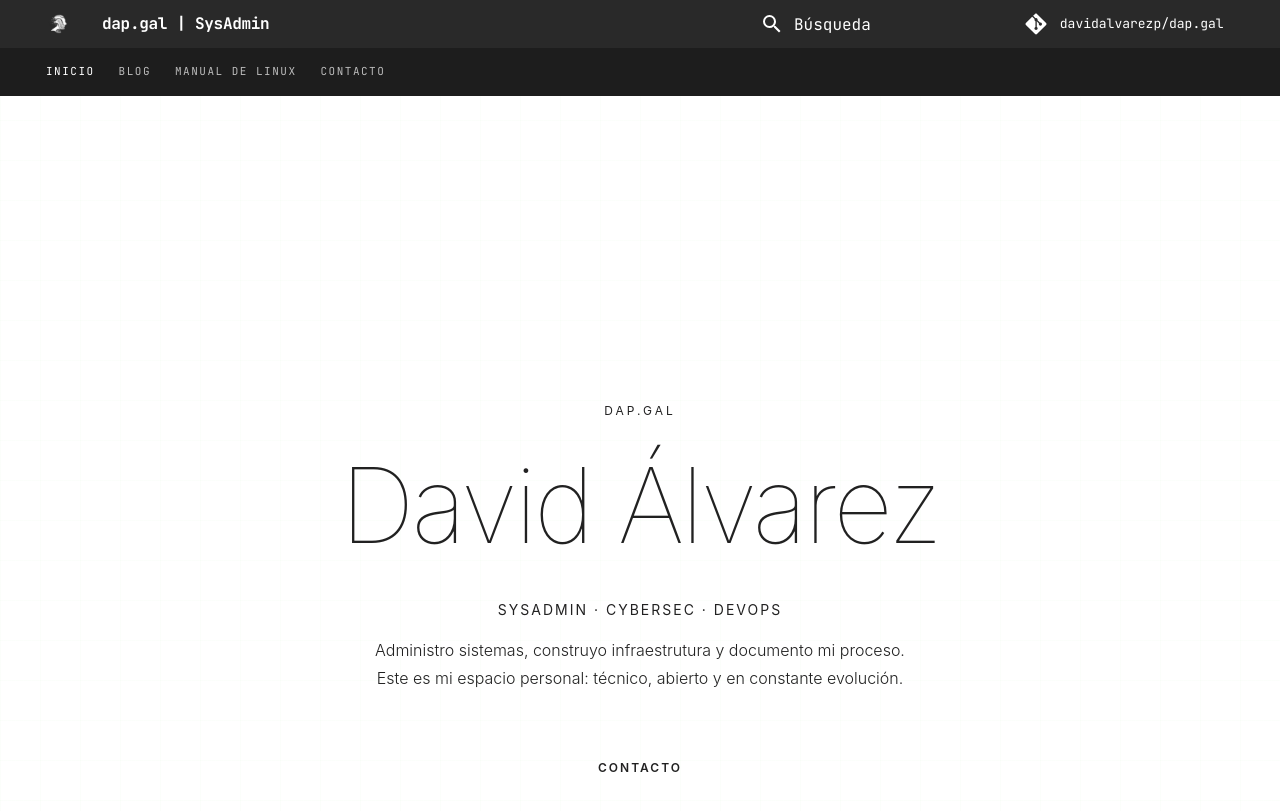
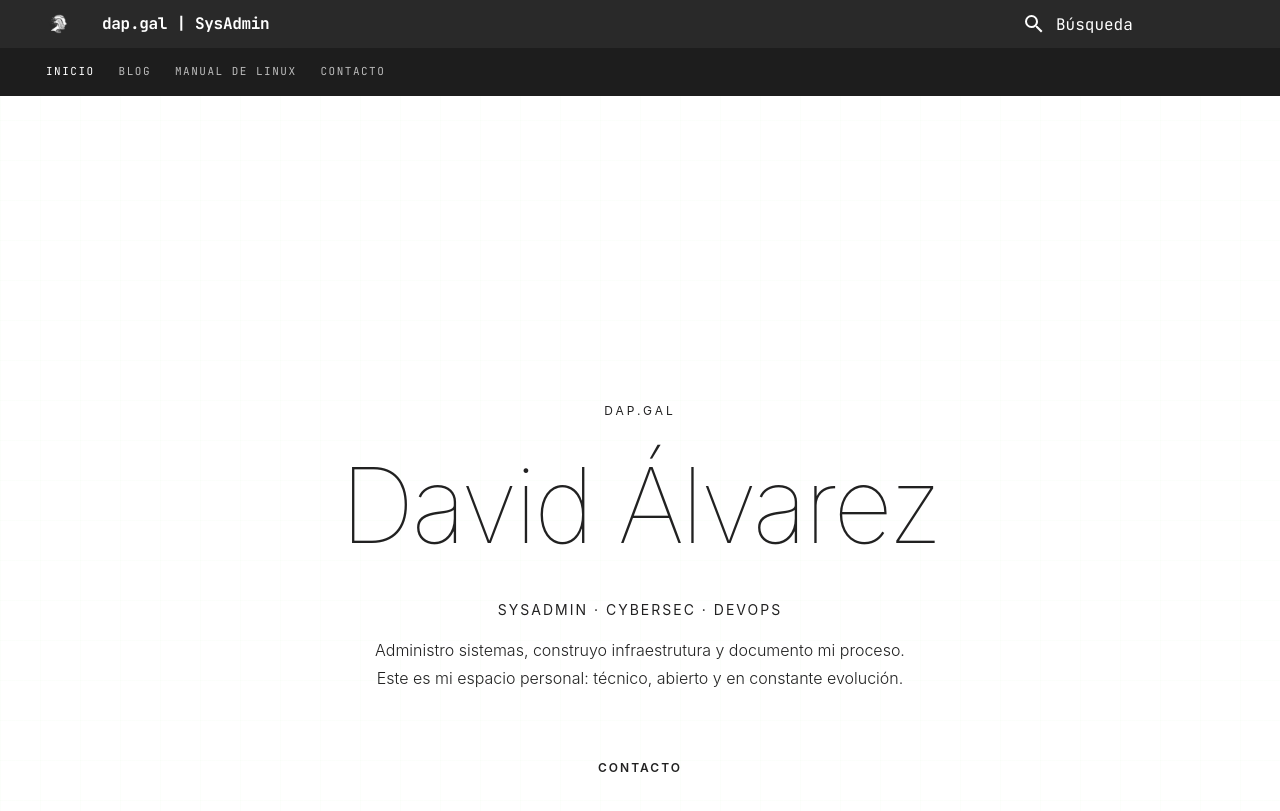
Before and after one commit to davidalvarezp/dap.gal, an MkDocs documentation site: the page built from root/index.md, in a window 1280 px wide and 900 px high. Shown: the top 811 px of the window. Built offline with MkDocs 1.6.1 and Material for MkDocs 9.7.7, drawn with Linux system fonts in a browser that asks for light colours; plug-ins that fetch from the network failed and are left out; comment, search, counter and statistics services are not loaded; some of the changed lines change nothing that is shown.

Commit message:
first commit

```diff
--- a/mkdocs.yml
+++ b/mkdocs.yml
@@ -7,9 +7,9 @@
 copyright: >-
   &copy; 2020-<script>document.write(new Date().getFullYear())</script> <a href="https://dap.gal" target="_blank" rel="noopener noreferrer" style="color:DDDDDD"><strong>dap</strong></a> | All rights reserved.
 
-repo_name: davidalvarezp/dap.gal
-repo_url: https://github.com/davidalvarezp/dap.gal
-edit_uri: edit/main/root/
+# repo_name: davidalvarezp/dap.gal
+# repo_url: https://github.com/davidalvarezp/dap.gal
+# edit_uri: edit/main/root/
 
 theme:
  name: material
@@ -60,14 +60,14 @@
   scope: /
   generator: false
   social:
+    - icon: simple/x
+      link: https://x.com/sudodap
     - icon: simple/youtube
       link: https://youtube.com/@davidalvarezp
     - icon: simple/twitch
       link: https://twitch.tv/sudodap
     - icon: simple/telegram
       link: https://t.me/sudodap
-    - icon: simple/x
-      link: https://x.com/sudodap
     - icon: simple/instagram
       link: https://instagram.com/davidalvarezzp
     - icon: simple/discord
```
Also changed, not shown: 1 other file.
